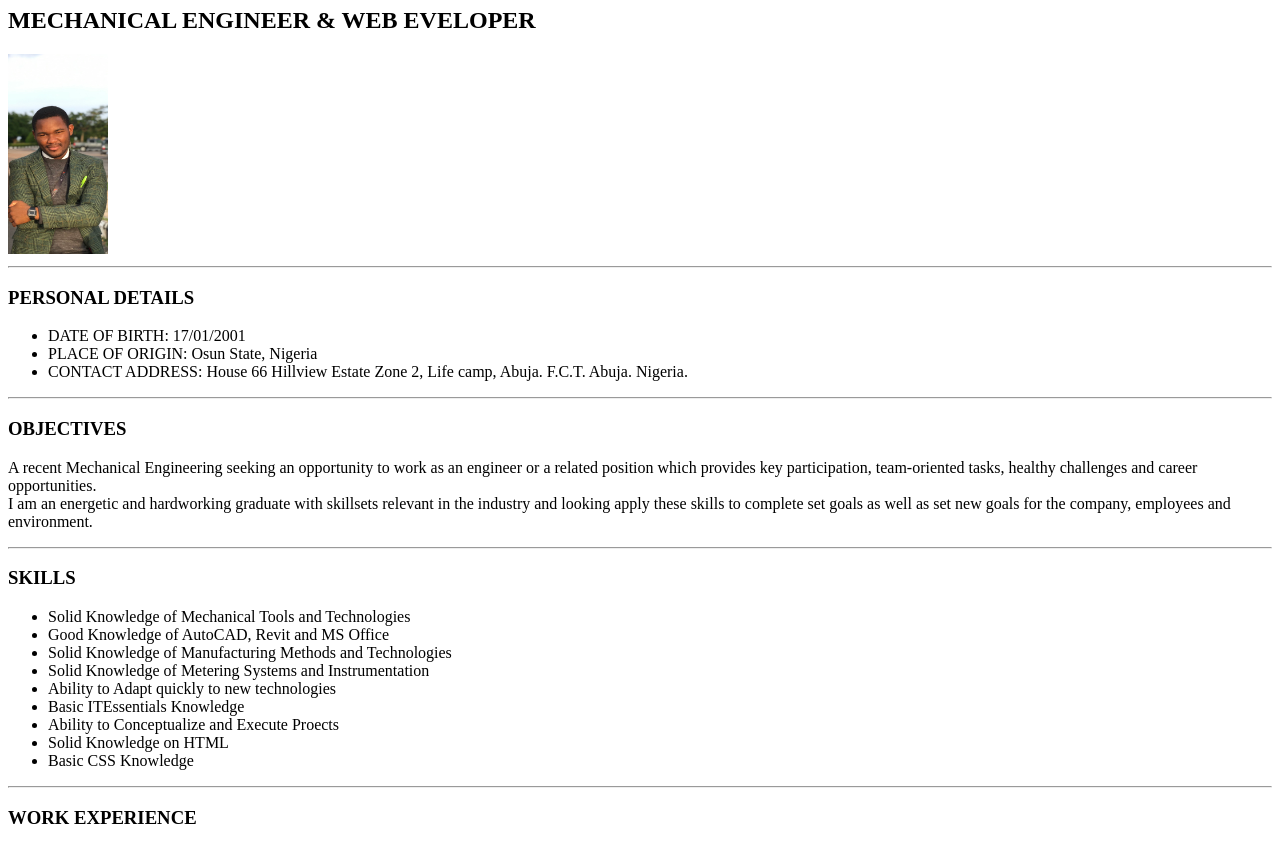
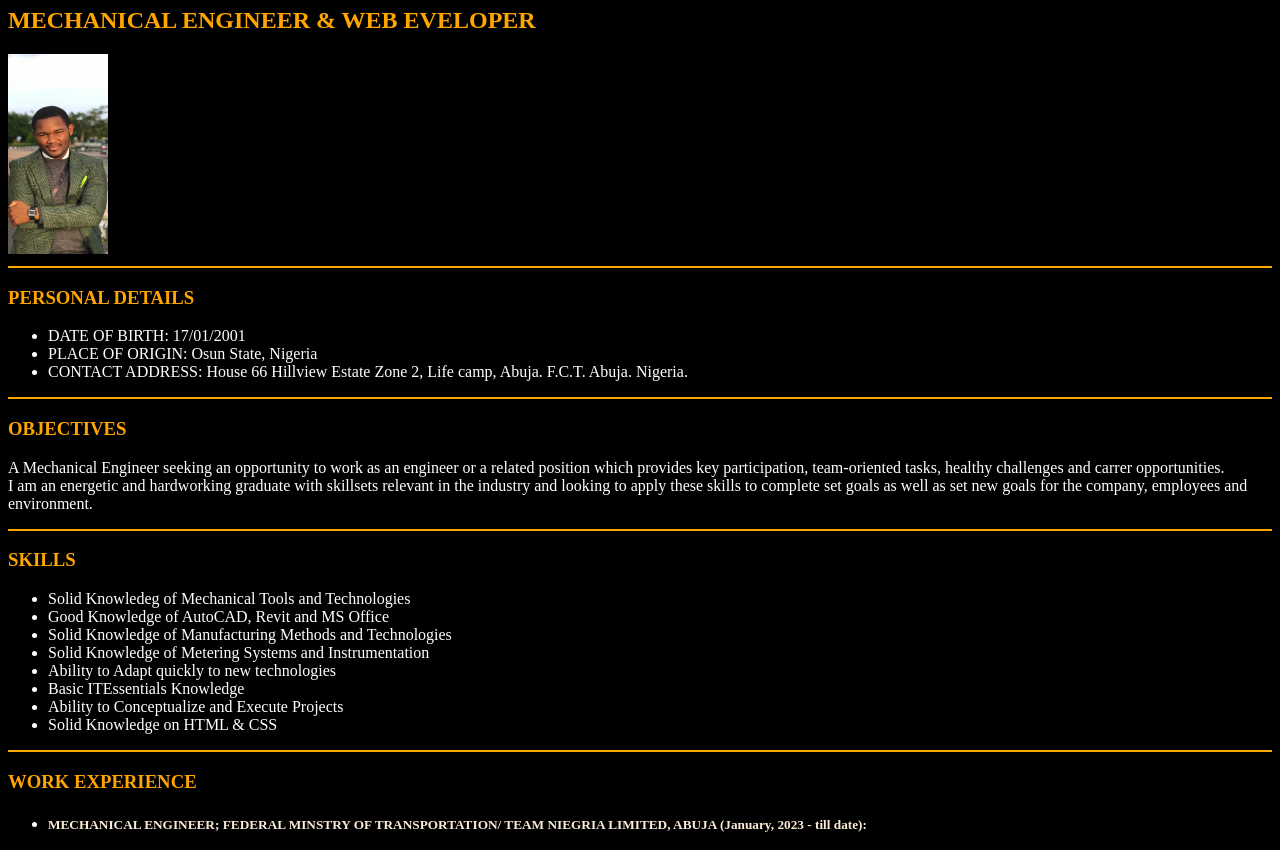
Before and after one commit to TOMTells/My-Resume, a plain HTML site: page index.html in a window 1280 px wide. Shown: the part 83-933 px from the top of the page. Drawn offline with Linux system fonts and the light colour scheme.

Commit message:
Add files via upload

```diff
--- a/index.html
+++ b/index.html
@@ -4,44 +4,44 @@
     <meta charset="UTF-8">
     <meta name="viewport" content="width=device-width, initial-scale=1.0">
     <title>Tella Oreoluwa's Resume</title>
+    <link rel="stylesheet" href="./style.css"/>
 </head>
 <body>
-    <hr/>
-    <h1>TELLA OREOLUWA</h1>
-    <h2>MECHANICAL ENGINEER & WEB EVELOPER</h2>
+    <hr color="orange"/>
+    <h1 class="orange">TELLA OREOLUWA</h1>
+    <h2 class="orange">MECHANICAL ENGINEER & WEB EVELOPER</h2>
     <img height="200" width="100" src="./images/IMG-6640.jpg"/>
-    <hr/>
-    <h3>PERSONAL DETAILS</h3>
+    <hr color="orange"/>
+    <h3 class="orange">PERSONAL DETAILS</h3>
     <p><ul>
         <li> DATE OF BIRTH: 17/01/2001</li>
         <li> PLACE OF ORIGIN: Osun State, Nigeria</li>
         <li> CONTACT ADDRESS: House 66 Hillview Estate Zone 2, Life camp, Abuja. F.C.T. Abuja. Nigeria. </li>
     </ul></p>
-    <hr/>
-    <h3> OBJECTIVES</h3>
-    <p> A recent Mechanical Engineering seeking an opportunity to work as an
+    <hr color="orange"/>
+    <h3 class="orange"> OBJECTIVES</h3>
+    <p> A Mechanical Engineer seeking an opportunity to work as an
         engineer or a related position which provides key participation, team-oriented tasks,
-        healthy challenges and career opportunities.
+        healthy challenges and carrer opportunities.
         <br/>
         I am an energetic and hardworking graduate with skillsets relevant in the industry
-        and looking apply these skills to complete set goals as well as set new goals for the
+        and looking to apply these skills to complete set goals as well as set new goals for the
         company, employees and environment.
     </p>
-    <hr/>
-    <h3> SKILLS</h3>
+    <hr color="orange"/>
+    <h3 class="orange"> SKILLS</h3>
     <ul>
-        <li>Solid Knowledge of Mechanical Tools and Technologies</li>
+        <li>Solid Knowledeg of Mechanical Tools and Technologies</li>
         <li>Good Knowledge of AutoCAD, Revit and MS Office</li>
         <li>Solid Knowledge of Manufacturing Methods and Technologies</li>
         <li>Solid Knowledge of Metering Systems and Instrumentation</li>
         <li>Ability to Adapt  quickly to new technologies</li>
         <li>Basic ITEssentials Knowledge</li>
-        <li>Ability to Conceptualize and Execute Proects</li>
-        <li>Solid Knowledge on HTML</li>
-        <li>Basic CSS Knowledge</li>
+        <li>Ability to Conceptualize and Execute Projects</li>
+        <li>Solid Knowledge on HTML & CSS</li>
     </ul>
-    <hr/>
-    <h3> WORK EXPERIENCE</h3>
+    <hr color="orange"/>
+    <h3 class="orange"> WORK EXPERIENCE</h3>
     <ul>
         <li> <h5>MECHANICAL ENGINEER; FEDERAL MINSTRY OF TRANSPORTATION/ TEAM NIEGRIA LIMITED, ABUJA (January, 2023 - till date):</h5></li>
         <ul>
@@ -59,16 +59,18 @@
             <li> Worked with my team to design and construct an open structure for outdoor experiments.</li>
         </ul>
     </ul>
-    <hr/>
-    <h3> ACADEMIC QUAIFICATION</h3>
+    <hr color="orange"/>
+    <h3 class="orange"> ACADEMIC QUAIFICATION</h3>
     <ul>
        <li> <h5> Bachelor's of Engineering; Mechanical Engineering, Landmark University</h5></li>
     </ul>
-    <h3> PROFESSIONAL QUALIFICATION</h3>
+    <hr color="orange"/>
+    <h3 class="orange"> PROFESSIONAL QUALIFICATION</h3>
     <ul>
         <li> <h5>Nigerian Society of Engineers</h5></li>
     </ul>
-    <h3> OTHERS</h3>
+    <hr color="orange"/>
+    <h3 class="orange"> OTHERS</h3>
     <ul>
         <li><h5> <a href="./MyHobbies.html"> My Hobbies</a></h5></li>
         <li><h5> <a href="./ContactMe.html"> Contact Me</a></h5></li>
```
